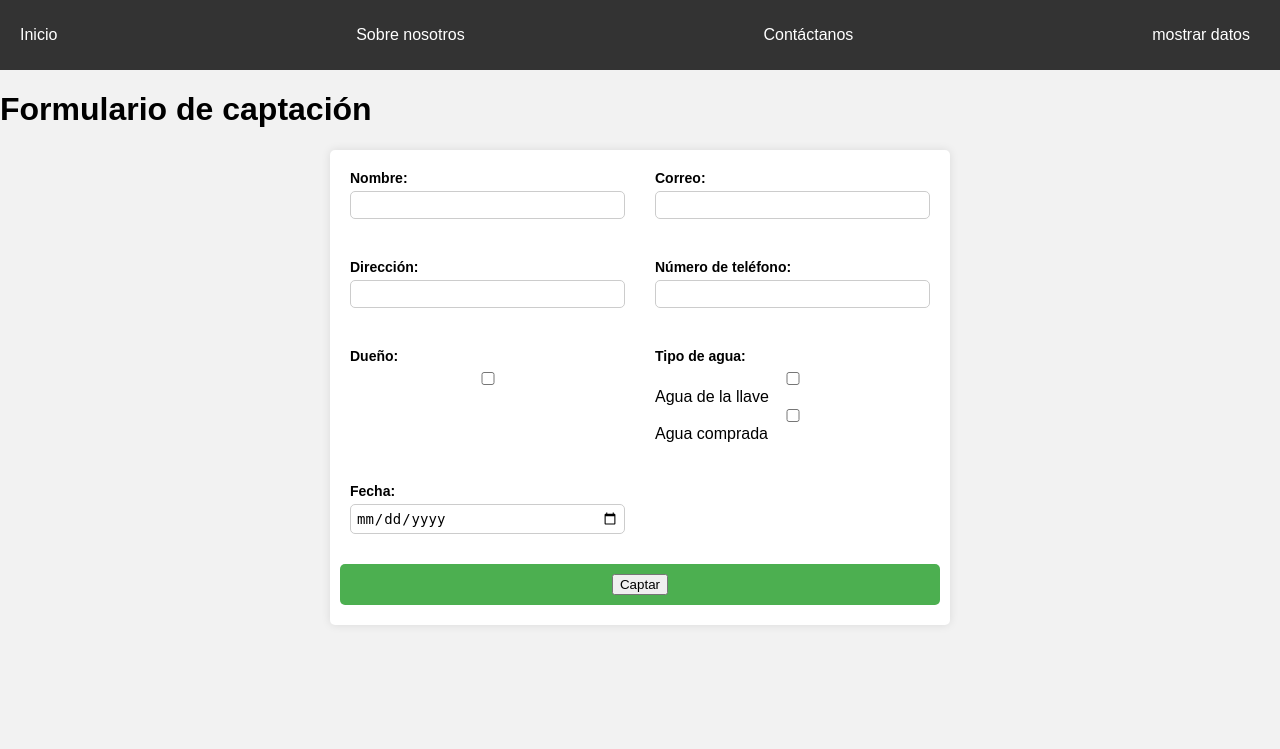
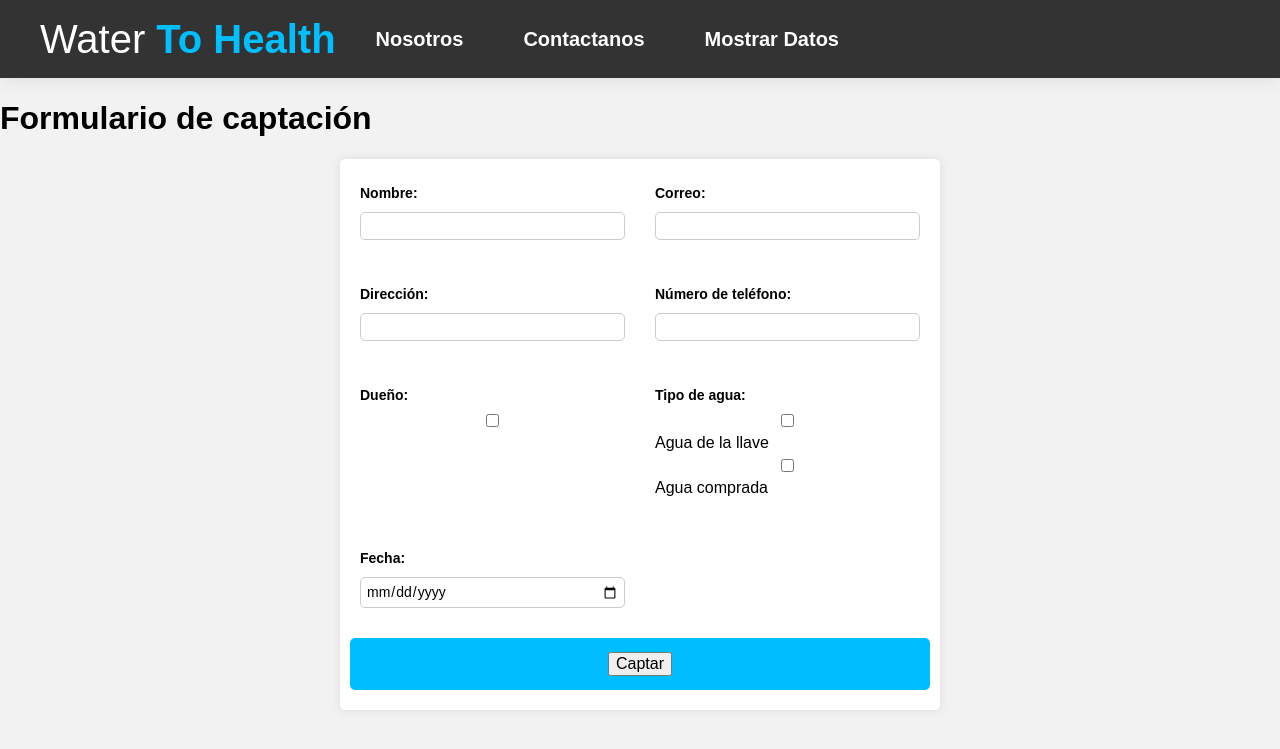
Before and after one commit to SuperAorus/water-to-health, a PHP site: page / in a window 1280 px wide. Shown: the top 749 px of the page. Run offline with PHP 8.4, Linux system fonts and the light colour scheme.

Commit message:
arreglo#

```diff
--- a/css/style.css
+++ b/css/style.css
@@ -1,10 +1,181 @@
-/* Estilos generales */
+:root  {
+    --fuenteHeading: 'PT Sans', sans-serif;
+    --fuenteParrafos: 'Open Sans', sans-serif;
+
+    --primario: deepskyblue;
+    --blanco: #FFFFFF;
+    --negro: #000000;
+    --claro: #e1e1e1;
+}
+html {
+    box-sizing: border-box;
+    font-size: 62.5%; /** 1rem = 10px **/
+}
+
+*, *:before, *:after {
+    box-sizing: inherit;
+}
+
 body {
-    font-family: Arial, sans-serif;
+    font-family: var(--fuenteParrafos);
+    font-size: 1.6rem;
+    line-height: 2;
+
+}
+
+** globales **/
+
+.contenedor {
+
+    width: min(90%, 120rem);
+    margin: 0 auto;
+
+}
+
+a {
+    text-decoration: none;
+}
+
+h1, h2, h3, h4 {
+    font-family: var(--fuenteHeading);
+    line-height: 1.2;
+}
+
+h1 {
+    font-size: 4.8rem;
+}
+
+h2 {
+    font-size: 4rem;
+}
+
+h3 {
+    font-size: 3.2rem;
+}
+
+h4 {
+     font-size: 2.8rem;
+}
+
+img {
+    max-width: 100%;
+}
+
+/** utilidades **/
+
+.no-margin {
     margin: 0;
+}
+
+.no-padding {
     padding: 0;
-    background-color: #f2f2f2;
 }
+
+.centrar-texto {
+    text-align: center;
+}
+
+
+.header {
+    display: flex;
+    align-items: center;
+    justify-content: space-between;
+    padding: 15px 20px  ;
+    box-shadow: 0 5px 15px rgba( 0, 0, 0, 0.06);
+    z-index: 999;
+    position: sticky;
+    top: 0;
+    left: 0;
+}
+
+.header a {
+    display: flex;
+    align-items: center;
+}
+
+.header__texto {
+    text-align: center;
+    color: var(--primario);
+    margin-top: 5rem;
+}
+
+@media (min-width: 768px) {
+    .header__texto {
+        margin-top: 15rem;
+    }
+}
+
+/** nav **/
+
+
+.barra {
+    display: flex;
+    align-items: center;
+    justify-content: center;
+}
+@media (min-width: 768px) {
+    .barra {
+        display: flex;
+        justify-content: space-between;
+        align-items: center;
+    }
+}
+
+.barra a {
+    list-style: none;
+    padding: 0 20px;
+    position: relative;
+}
+
+.barra  a{
+    text-decoration: none;
+    font-size: 20px;
+    font-weight: 600;
+    color: var(--blanco);
+}
+
+.barra  a:hover,
+.barra  a.active  {
+    color: var(--primario); /*#088178;*/
+    transition: all .3s;
+}
+
+
+
+.logo {
+    color: var(--blanco);
+}
+
+.logo__nombre {
+font-weight: normal;
+}
+
+.logo__bold {
+    color: var(--primario);
+    font-weight: 700;
+}
+
+
+
+/**navegacion **/
+
+@media (min-width: 768px) {
+    .navegacion {
+        display: flex;
+        gap: 2rem;
+    }
+}
+.navegacion__enlace {
+    display: block;
+    text-align: center;
+    font-size: 1.8rem;
+    color: var(--blanco);
+
+}
+.navegacion__enlace:hover {
+    color: var(--primario);
+}
+
 
 /* Estilos para el contenedor del formulario */
 .container {
@@ -37,7 +208,7 @@ body {
     grid-column: 1 / -1;
     text-align: center;
     padding: 10px;
-    background-color: #4CAF50;
+    background-color: var(--primario);
     color: #fff;
     border: none;
     border-radius: 5px;
@@ -79,13 +250,13 @@ body {
 .field input:focus,
 .field textarea:focus,
 .field select:focus {
-    border: 1px solid #4CAF50;
+    border: 1px solid var(--primario);
     outline: none;
 }
 
 /* Estilos para los botones */
 .button:hover {
-    background-color: #45a049;
+    background-color: var(--primario);
 }
 
 /* Estilos generales Menu */
@@ -120,6 +291,6 @@ nav ul li a {
 }
 
 nav ul li a:hover {
-    background-color: #4CAF50;
+    background-color: var(--primario);
     border-radius: 5px;
 }
--- a/index.php
+++ b/index.php
@@ -3,20 +3,33 @@
 <head>
     <title>Formulario de captación</title>
     <link rel="stylesheet" href="css/style.css">
+    <link rel="stylesheet" href="css/normalize.css">
 </head>
 <body>
 
 
-    <header>
-        <nav>
-            <ul>
-                <li><a href="index.php">Inicio</a></li>
-                <li><a href="sobre_nosotros.php">Sobre nosotros</a></li>
-                <li><a href="contactanos.php">Contáctanos</a></li>
-                <li><a href="mostrar_datos.php">mostrar datos</a></li>
-            </ul>
-        </nav>
-    </header>
+<header class="header">
+
+    <div class="contenedor">
+        <div class="barra">
+            <a class="logo" href="index.php">
+                <h1 class="logo__nombre no-margin centrar-texto">Water <span class="logo__bold">To Health</span></h1>
+            </a>
+
+            <nav class="navegacion">
+
+                <a href="nosotros.html" class="navegacion__enlace">Nosotros</a>
+
+                <a href="contacto.html" class="navegacion__enlace">Contactanos</a>
+
+                <a href="mostrar_datos.php" class="navegacion__enlace">Mostrar Datos</a>
+
+            </nav>
+        </div>
+    </div>
+
+
+</header>
 
 
 </body>
```
Also changed, not shown: css/normalize.css (added), img/LOGO-WTH-WHITE-PNG-e1645570360180-300x248.webp (added), img/background.jpg (added), img/logo.webp (added), 2 other files.
